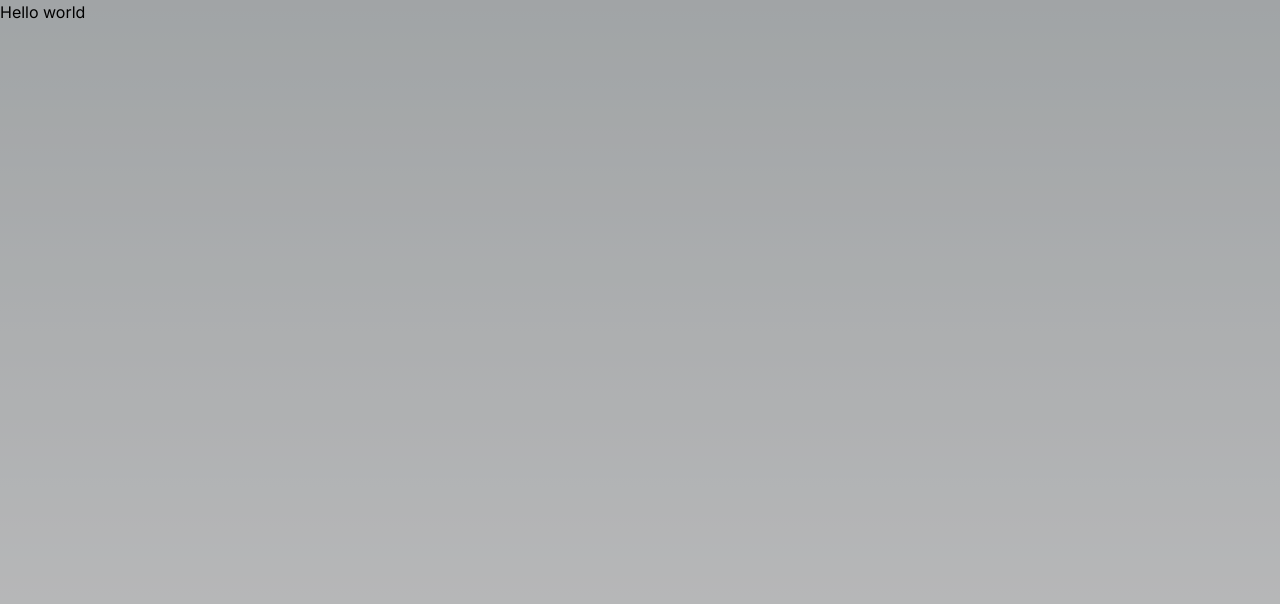
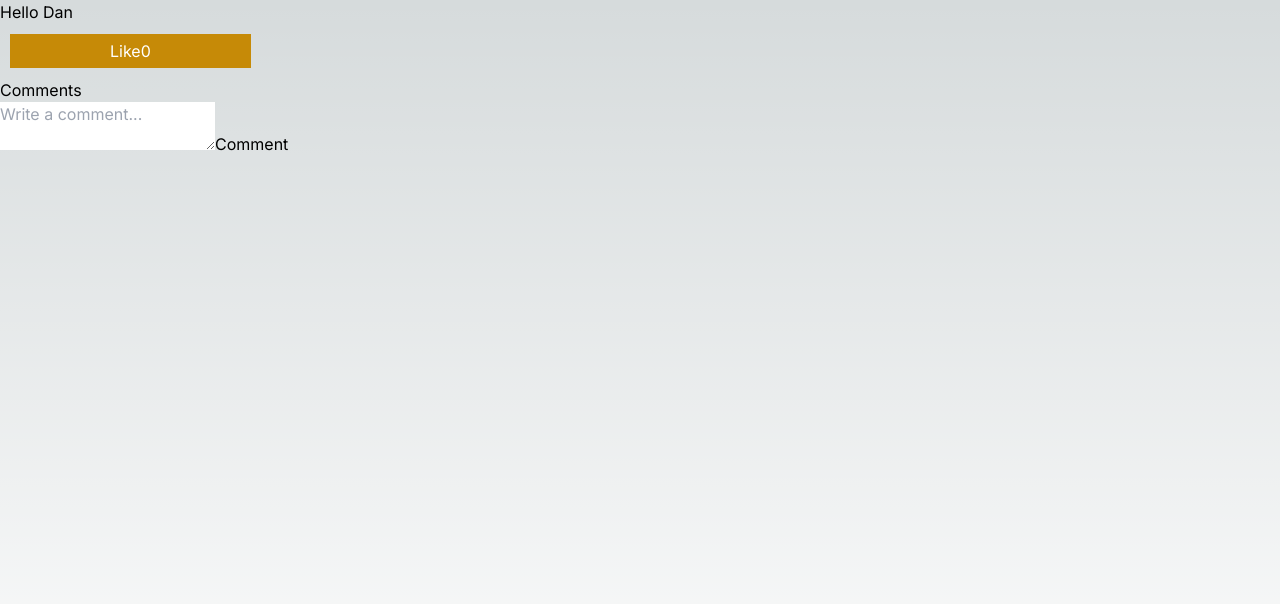
Before and after one commit to woody6197/gifbounce-wb, a Next.js app: page / in a window 1280 px wide. Shown: the top 604 px of the page. Built offline with nearby package versions, Linux system fonts and the light colour scheme.

Commit message:
Update 11 files

```diff
--- /dev/null
+++ b/app/CommentSection.tsx
@@ -0,0 +1,36 @@
+"use client";
+import { useState } from "react";
+
+function CommentSection() {
+  const [comments, setComments] = useState([]);
+  const [newComment, setNewComment] = useState("");
+  const handleCommentChange = (event) => {
+    setNewComment(event.target.value);
+  };
+
+  const handleCommentSubmit = () => {
+    if (newComment.trim() !== "") {
+      setComments([...comments, newComment]);
+      setNewComment("");
+    }
+  };
+
+  return (
+    <div className="comment-section">
+      <h2>Comments</h2>
+      <ul>
+        {comments.map((comment, index) => (
+          <li key={index}>{comment}</li>
+        ))}
+      </ul>
+      <textarea
+        placeholder="Write a comment..."
+        value={newComment}
+        onChange={handleCommentChange}
+      />
+      <button onClick={handleCommentSubmit}>Comment</button>
+    </div>
+  );
+}
+
+export default CommentSection;
--- /dev/null
+++ b/app/Comments.tsx
@@ -0,0 +1,10 @@
+import { useState } from "react";
+export default function Comments() {
+    return (<div class="comment-section">
+        <h2>Comments</h2>
+        <ul id="comment-list"></ul>
+        <textarea id="comment-input" placeholder="Write a comment...">
+        </textarea>
+        <button id="comment-button">Comment</button>
+    </div>    );
+}
--- /dev/null
+++ b/app/LikeButton.module.css
@@ -0,0 +1,17 @@
+.LikeButton {
+  display: inline-block;
+  margin: 10px;
+}
+
+.LikeButton {
+  background-color: #c68a07;
+  color: white;
+  border: none;
+  padding: 5px 100px;
+  cursor: pointer;
+}
+
+.LikeCount {
+  margin-left: 10px;
+  font-weight: bold;
+}
--- /dev/null
+++ b/app/LikeButton.tsx
@@ -0,0 +1,17 @@
+"use client";
+
+import styles from "./LikeButton.module.css";
+import { useState } from "react";
+
+export default function LikeButton() {
+  const [count, setCount] = useState(0);
+  function handleClick(){
+  setCount(count+1)
+  }
+  return (
+    <div className={styles.LikeButton}>
+      <button id="like-button" onClick={handleClick}>Like</button>
+      <span id="like-count">{count}</span>
+    </div>
+  );
+}
--- a/app/page.tsx
+++ b/app/page.tsx
@@ -1,7 +1,15 @@
+import LikeButton from "./LikeButton";
+import CommentSection from "./CommentSection";
+import GiphyResult from "./giphy";
+
 export default async function Home() {
   return (
-    <main className="main bg-zinc-800/30 h-screen overflow-auto snap-mandatory snap-y">
-      <h1>Hello world</h1>
-    </main>
+    <main className="main bg-zinc-8.bg-zinc-800\/30 {
+      background-color: rgb(39 39 42 / 0.3);
+    }00/30 h-screen overflow-auto snap-mandatory snap-y">
+      <h1>Hello Dan</h1>
+      <LikeButton />
+      <CommentSection />
+</main>
   );
 }
--- /dev/null
+++ b/app/script.js
@@ -0,0 +1,11 @@
+
+    const commentText = commentInput.value.trim();
+    if (commentText !== '') {
+        const commentItem = document.createElement('li');
+        commentItem.textContent = commentText;
+        commentList.appendChild(commentItem);
+        commentInput.value = '';
+    }
+    if (event.key === 'Enter') {
+        addComment();
+    }
--- /dev/null
+++ b/app/styles.css
@@ -0,0 +1,28 @@
+.comment-section {
+    max-width: 400px;
+    margin: 0 auto;
+    padding: 20px;
+    border: 1px solid #ccc;
+    border-radius: 5px;
+}
+#comment-input {
+    width: 100%;
+    padding: 10px;
+    margin-bottom: 10px;
+}
+#comment-button {
+    background-color: #007bff;
+    color: white;
+    border: none;
+    padding: 10px 15px;
+    cursor: pointer;
+}
+#comment-list {
+    list-style: none;
+    padding: 0;
+}
+#comment-list li {
+    margin-bottom: 10px;
+    border: 1px solid #ddd;
+    padding: 10px;
+}
--- a/lib/giphy.ts
+++ b/lib/giphy.tsx
@@ -7,6 +7,7 @@ if (!process.env.GIPHY_KEY) {
 
 const gf = new GiphyFetch(process.env.GIPHY_KEY);
 
+
 export async function getTrendingData(options: TrendingOptions) {
   const response = await gf.trending(options);
   return response.data;
```
Also changed, not shown: 2 other files (tests, documents, lock files or other folders).
